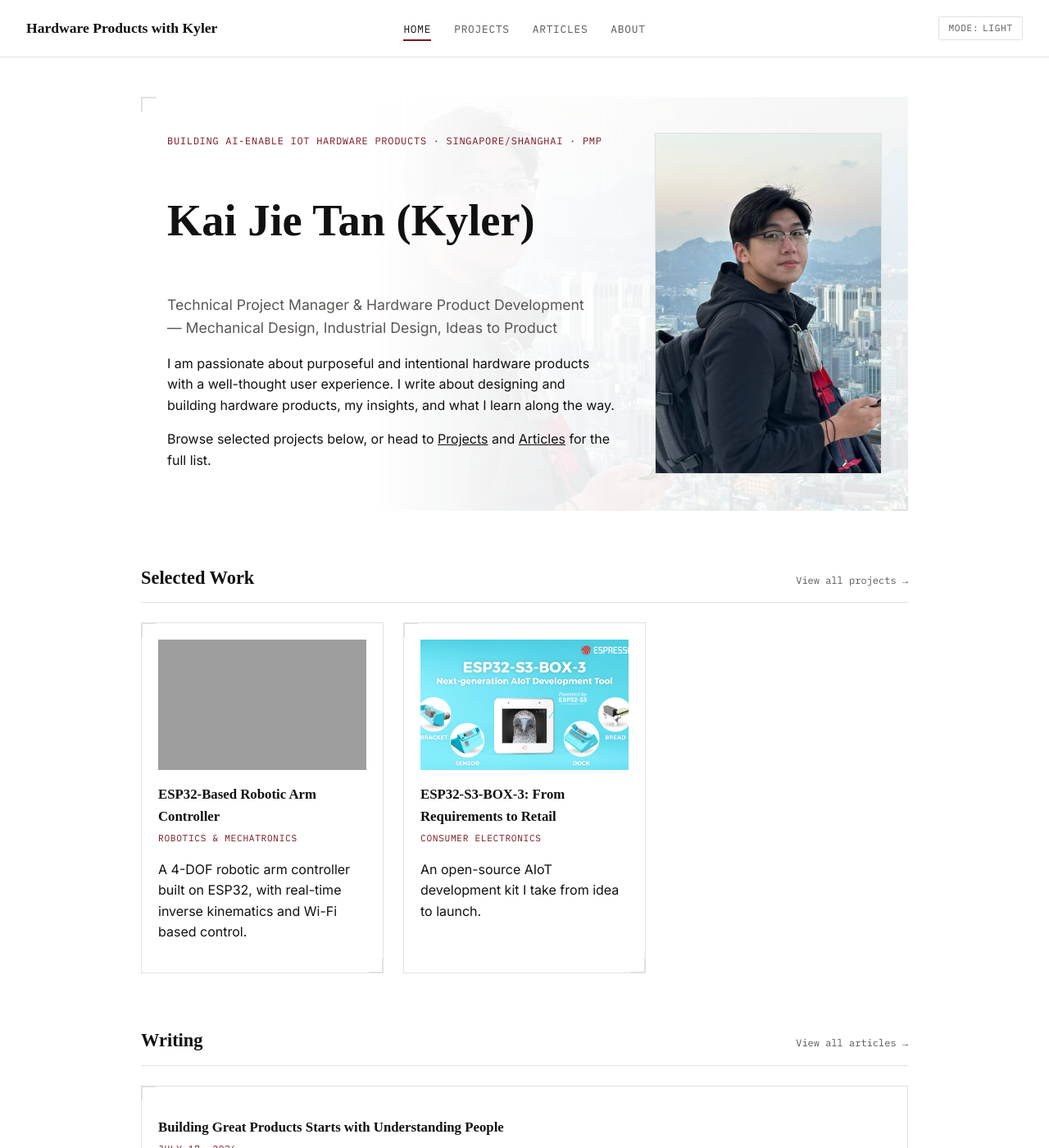
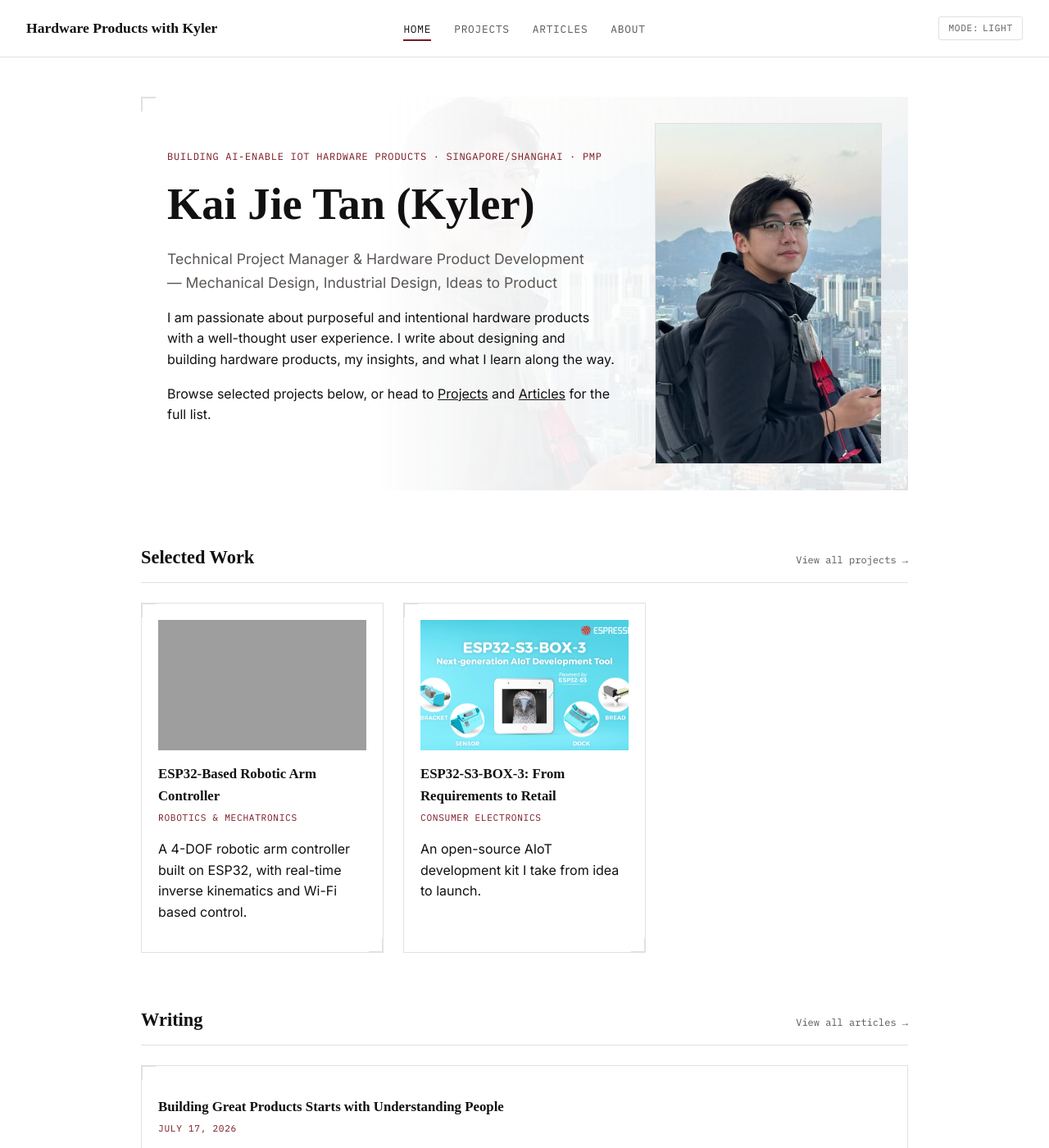
Before and after one commit to kaitkj/kaitkj.github.io, a Jekyll site: the page built from index.html, in a window 1280 px wide and 1400 px high. Shown: the whole window at 82% size. Built offline with Jekyll 4.4.1, drawn with Linux system fonts in a browser that asks for light colours; some web fonts are replaced; grey boxes are pictures that could not be loaded.

Commit message:
Update main.css

```diff
--- a/assets/css/main.css
+++ b/assets/css/main.css
@@ -297,12 +297,13 @@ main h1, main h2, main h3,
 .hero h1 {
   font-size: clamp(2.0rem, 5.5vw, 3.4rem); /* Lifted the mobile minimum up safely since Charis fits easily */
   white-space: nowrap;
+  margin: 0 0 0.3rem; /* fixed value instead of the em-based default, so it doesn't scale up with this large font-size */
 }
 
 .hero__role {
   color: var(--c-text-dim);
   font-size: 1.1rem;
-  margin: 0 0 1rem;
+  margin: 0.6rem 0 1rem; /* clearer, deliberate gap above the role line */
 }
 
 .hero__status {
@@ -310,6 +311,7 @@ main h1, main h2, main h3,
   font-size: 0.75rem;
   color: var(--c-accent);
   letter-spacing: 0.06em;
+  margin: 0 0 0.35rem;
 }
 
 /* ==========================================================================
```
